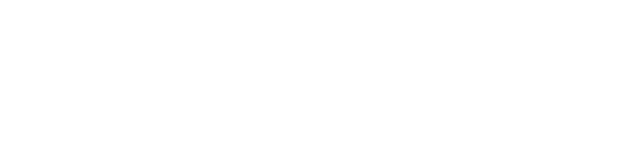
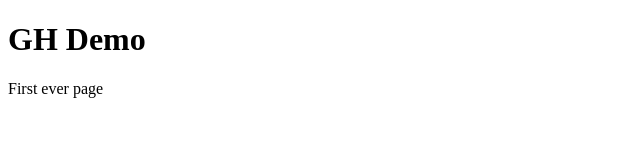
Before and after one commit to koza0027/gh-demo, a plain HTML site: page index.html in a window 1280 px wide. Shown: the whole page, without its empty margins (0-640 px from the left). Drawn offline with Linux system fonts and the light colour scheme.

Commit message:
Add sentence to page

```diff
--- a/index.html
+++ b/index.html
@@ -6,6 +6,10 @@
   <title>GH Demo</title>
 </head>
 <body>
+  <h1>GH Demo</h1>
+
+
+<p>First ever page</p>
 
 </body>
 </html>
```
